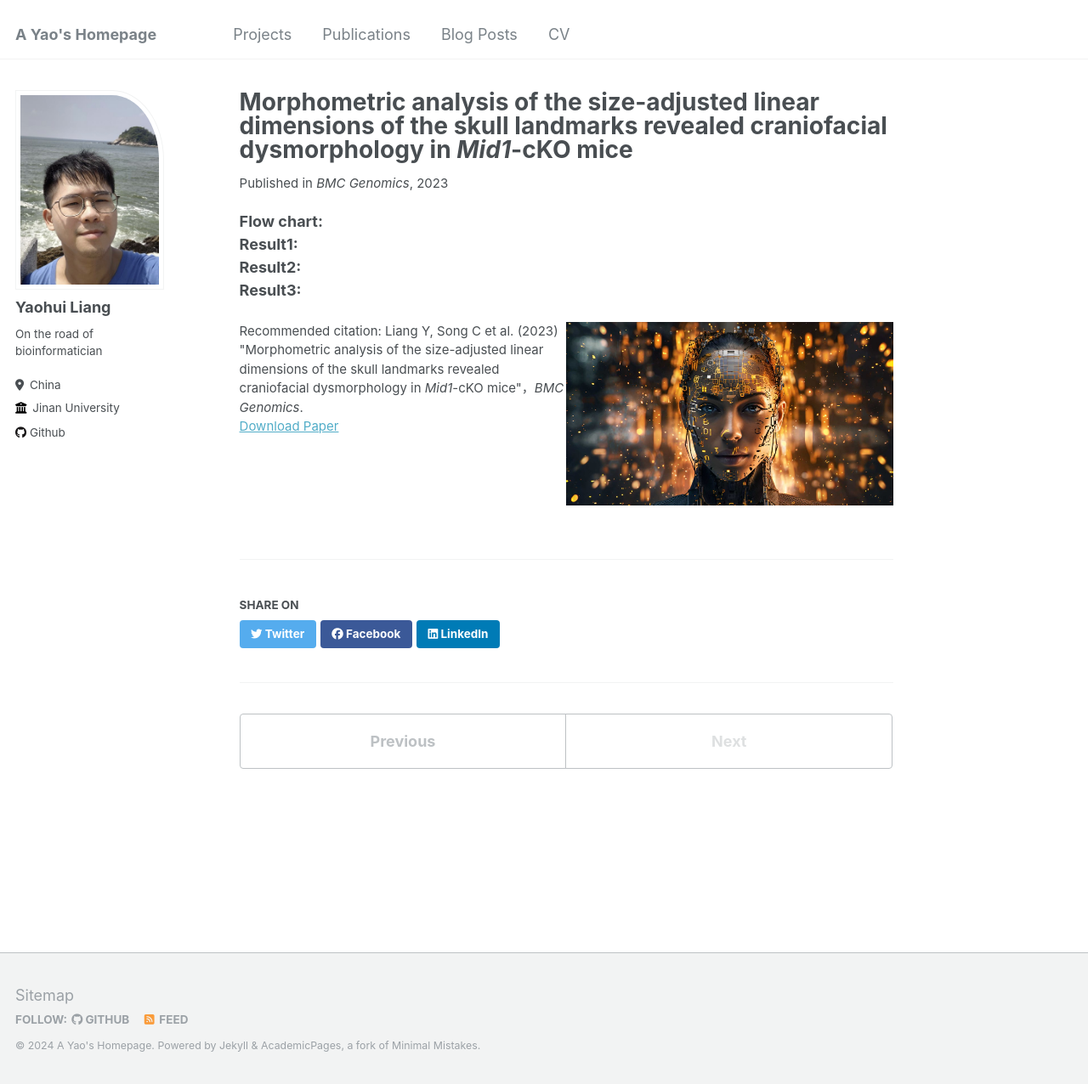
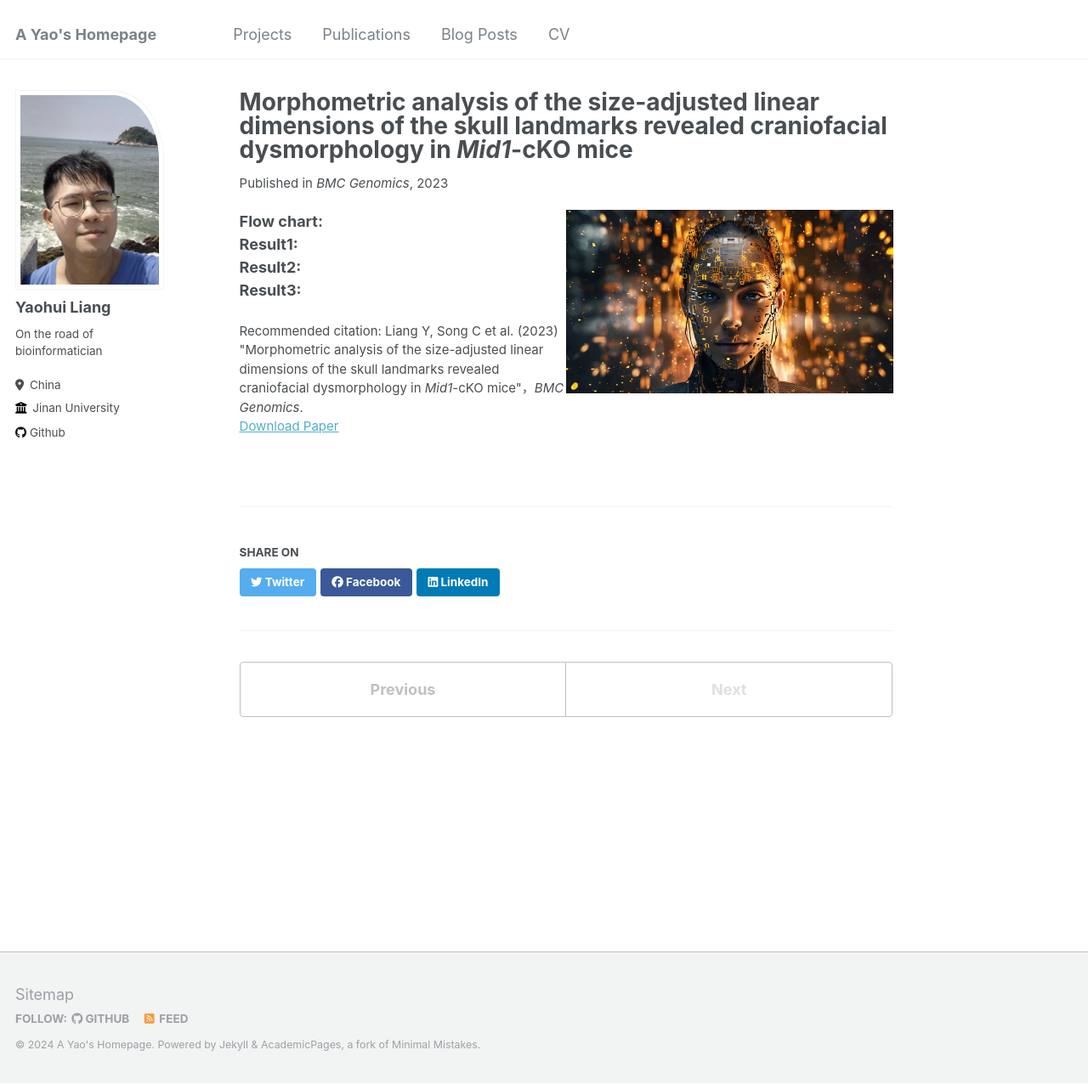
Before and after one commit to Stupid1Fish/Academic-Pages, a Jekyll site: the page built from _publications/2023-paper2.md, in a window 1280 px wide and 1276 px high. Shown: the whole window at 85% size. Built offline with Jekyll 4.4.1, drawn with Linux system fonts in a browser that asks for light colours.

Commit message:
Update 2023-paper2.md

```diff
--- a/_publications/2023-paper2.md
+++ b/_publications/2023-paper2.md
@@ -12,9 +12,9 @@ citation: 'Liang Y, Song C et al. (2023) "Morphometric analysis of the size-adju
 paperurl: 'https://pubmed.ncbi.nlm.nih.gov/36759768/'
 ---
 
+
+<img src="/images/What-is-AI-1-1536x861.jpg" alt="Image created with Midjourney" style="width:50%; height:auto; float:right;">
 **Flow chart:** <br>
 **Result1:** <br>
 **Result2:** <br>
 **Result3:** <br>
-
-<img src="/images/What-is-AI-1-1536x861.jpg" alt="Image created with Midjourney" style="width:50%; height:auto; float:right;">
```
